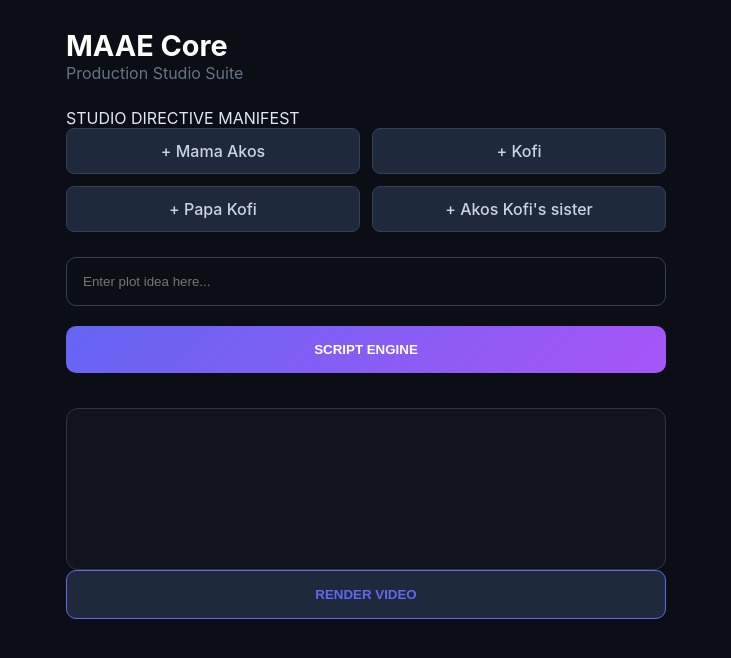
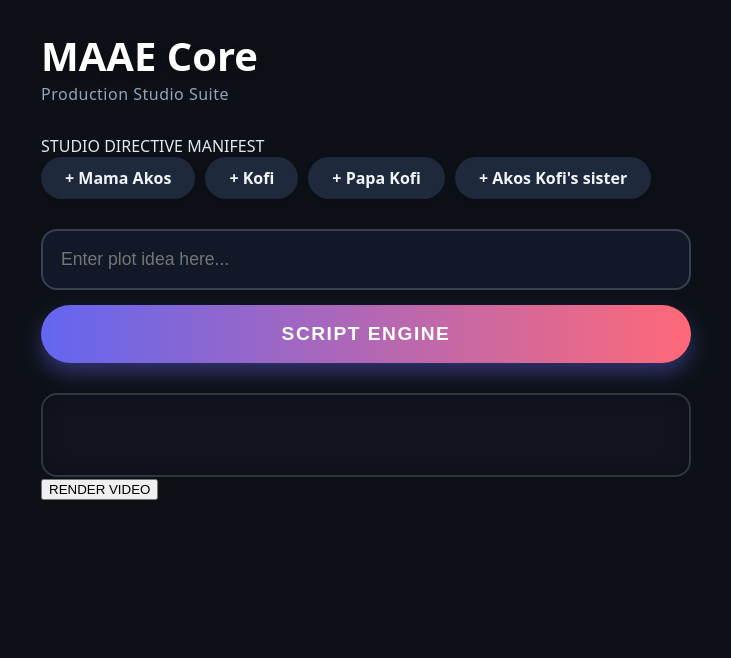
Before and after one commit to solutiondev54-netizen/render-deploy, a Flask app: page / in a window 1280 px wide. Shown: the top 658 px of the page, without its empty margins (274-1005 px from the left). Run offline with Flask 3, Linux system fonts and the light colour scheme.

Commit message:
Update style.css

```diff
--- a/static/style.css
+++ b/static/style.css
@@ -1,80 +1,126 @@
 /* --- Global Studio Foundation --- */
 body {
-    background-color: #0B0E14;
+    background-color: #0D1117; /* Deep Midnight */
     color: #E2E8F0;
-    font-family: 'Inter', system-ui, sans-serif;
+    font-family: 'Poppins', system-ui, sans-serif; /* A more playful, rounded font */
+    padding: 20px;
     display: flex;
     justify-content: center;
-    padding: 20px;
 }
 
 .container {
     width: 100%;
-    max-width: 600px;
+    max-width: 650px;
 }
 
 /* --- The Header --- */
-h1 { font-size: 1.8rem; color: #FFFFFF; margin: 0; }
-.subtitle { color: #64748B; margin-bottom: 25px; }
+h1 {
+    font-size: 2.5rem;
+    color: #FFFFFF;
+    margin: 0;
+    font-weight: 800;
+    text-shadow: 0 4px 10px rgba(0,0,0,0.3);
+}
+.subtitle {
+    color: #94A3B8;
+    margin-bottom: 30px;
+    font-weight: 500;
+    letter-spacing: 0.5px;
+}
 
-/* --- Token Manifest Grid --- */
+/* --- The Playing Group Token Pills (The "Playful" Fix) --- */
 .token-bank {
-    display: grid;
-    grid-template-columns: 1fr 1fr; /* Forces buttons into 2 neat columns */
-    gap: 12px;
-    margin-bottom: 25px;
+    display: flex;
+    flex-wrap: wrap; /* Still wraps, but each item is styled */
+    gap: 10px;
+    margin-bottom: 30px;
 }
 
 .tag-token {
     background: #1E293B;
-    border: 1px solid #334155;
-    color: #CBD5E1;
-    padding: 12px;
-    border-radius: 8px;
-    text-align: center;
+    border: none;
+    color: #F1F5F9;
+    padding: 10px 24px;
+    border-radius: 50px; /* THIS CREATES THE PERFECT PILL SHAPE */
+    font-weight: 600;
     cursor: pointer;
-    font-weight: 500;
-    transition: 0.2s;
+    transition: all 0.2s ease;
+    box-shadow: 0 4px 6px rgba(0,0,0,0.2);
 }
 
-.tag-token:hover { background: #6366f1; color: white; }
+/* A playful, rainbow hover effect for the playing group */
+.tag-token:hover {
+    background: #6366f1; /* Primary Blue */
+    transform: translateY(-2px);
+    box-shadow: 0 6px 10px rgba(99, 102, 241, 0.4);
+}
 
-/* --- Main Input Section --- */
+.tag-token:nth-child(1):hover { background: #F9A826; } /* Yellow */
+.tag-token:nth-child(2):hover { background: #16A34A; } /* Green */
+.tag-token:nth-child(3):hover { background: #C2410C; } /* Red */
+.tag-token:nth-child(4):hover { background: #9333EA; } /* Purple */
+
+/* --- Input Field (Still clean, but rounded) --- */
 #prompt-input {
     width: 100%;
-    background: #0B0E14;
-    border: 1px solid #374151;
-    padding: 16px;
-    border-radius: 10px;
+    background: #111827;
+    border: 2px solid #374151;
+    padding: 18px;
+    border-radius: 16px; /* Rounded input */
     color: white;
-    margin-bottom: 20px;
+    margin-bottom: 15px;
     box-sizing: border-box;
+    font-size: 1.1rem;
 }
 
-/* --- Pro Engine Buttons --- */
-#script-btn, #video-btn {
-    width: 100%;
-    padding: 16px;
-    border-radius: 10px;
-    font-weight: 700;
-    text-transform: uppercase;
-    cursor: pointer;
-    border: none;
-    margin-bottom: 10px;
-    transition: transform 0.1s, opacity 0.2s;
+#prompt-input:focus {
+    border-color: #6366f1;
+    outline: none;
 }
 
-#script-btn { background: linear-gradient(135deg, #6366f1, #a855f7); color: white; }
-#video-btn { background: #1E293B; color: #6366f1; border: 1px solid #6366f1; }
+/* --- The Hero Button (Big, Bubbly, and Energetic) --- */
+#script-btn {
+    width: 100%;
+    /* A playful, energy-drink style gradient */
+    background: linear-gradient(270deg, #FF6978, #6366f1);
+    color: white;
+    padding: 18px;
+    border-radius: 50px; /* PILL SHAPE FOR THE MAIN BUTTON */
+    border: none;
+    font-weight: 800;
+    font-size: 1.2rem;
+    text-transform: uppercase;
+    letter-spacing: 1.5px;
+    cursor: pointer;
+    transition: all 0.3s ease;
+    box-shadow: 0 10px 20px rgba(99, 102, 241, 0.4);
+}
 
-/* --- Workspace Area --- */
+#script-btn:hover {
+    transform: translateY(-3px);
+    box-shadow: 0 15px 25px rgba(99, 102, 241, 0.6);
+    background: linear-gradient(270deg, #FF8A97, #8285f9);
+}
+
+#script-btn:disabled {
+    background: #374151;
+    cursor: not-allowed;
+    box-shadow: none;
+    transform: none;
+}
+
+/* --- The Workspace (Stylized like a screenplay) --- */
 #workspace {
     background: #11141d;
-    padding: 20px;
-    border-radius: 12px;
-    border: 1px solid #30363D;
-    min-height: 120px;
-    margin-top: 25px;
-    color: #C0C8D6;
-    font-size: 0.95rem;
+    padding: 40px; /* Extra padding for that "script page" feel */
+    border-radius: 16px;
+    border: 2px solid #30363D;
+    margin-top: 30px;
+    line-height: 1.8;
+    color: #E0E8F6;
+    font-size: 1rem;
+    /* THE STYLISH SCRIPT FONT */
+    font-family: 'Courier Prime', 'Courier New', monospace;
+    white-space: pre-wrap;
+    box-shadow: inset 0 0 20px rgba(0,0,0,0.2);
 }
```
